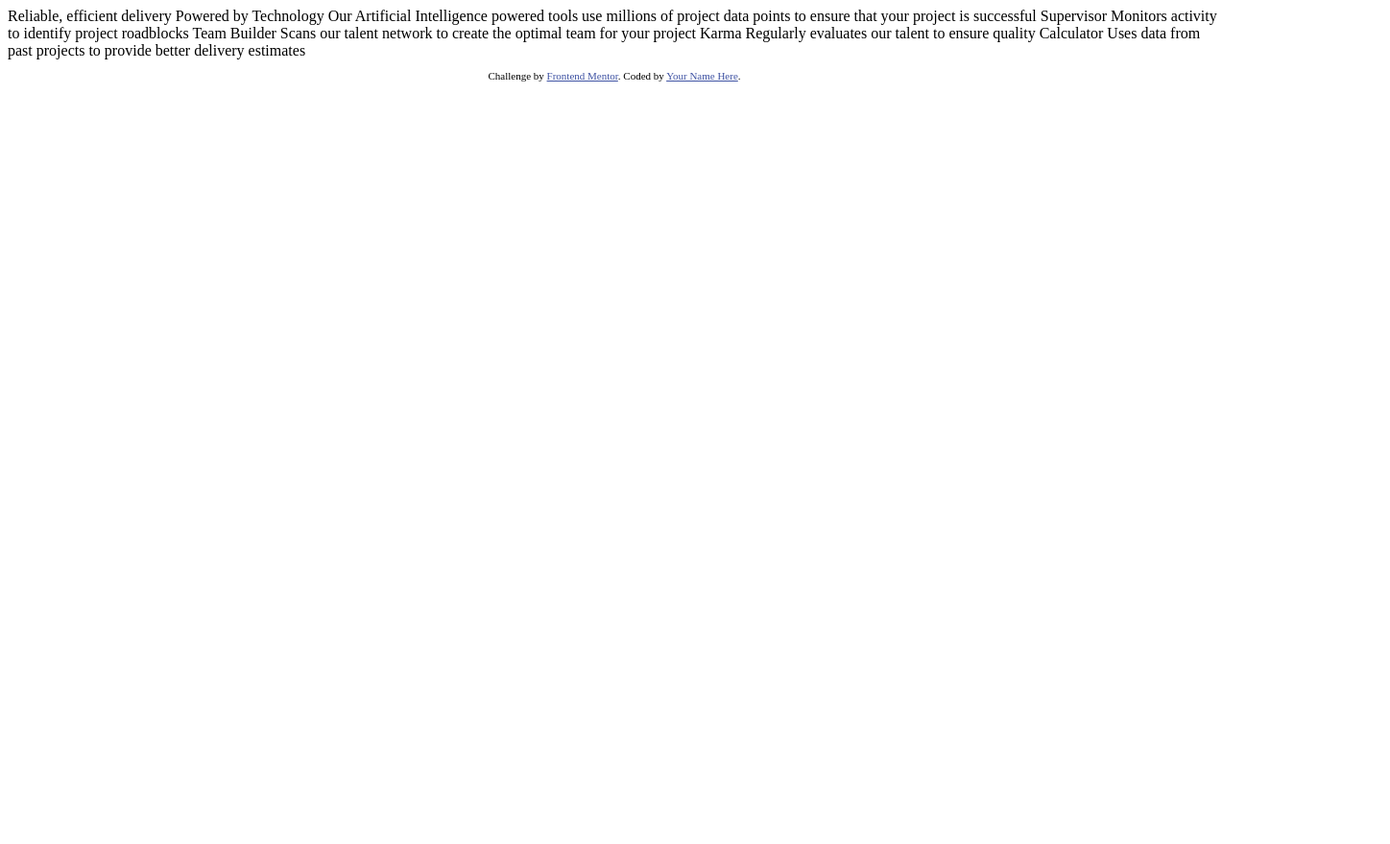
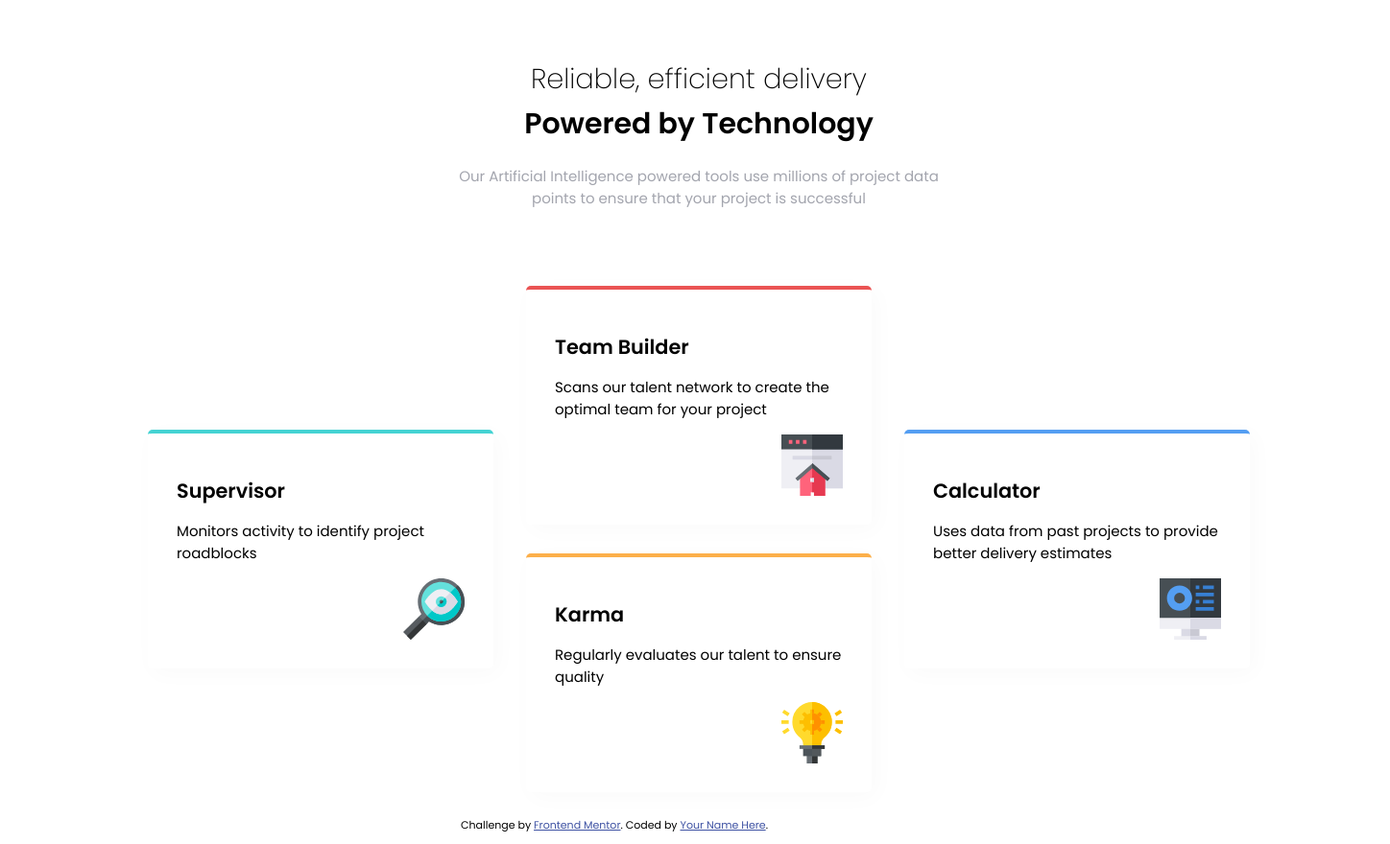
Before and after one commit to aleknovkovski/fementor-four-card-feature-section-master, a plain HTML site: page index.html in a window 1280 px wide. Shown: the whole page at 96% size, 1448 px wide, since content can reach past the window. Before the commit the page ends 800 px from the top, so only its background shows below. Drawn offline with Linux system fonts and the light colour scheme.

Commit message:
finalized

```diff
--- /dev/null
+++ b/css/styles.css
@@ -0,0 +1,75 @@
+body {
+    font-family: Poppins;
+    font-size: 15px;
+    text-align: center;
+}
+
+.branding {
+    width: 35%;
+    display: block;
+    padding: 50px;
+    margin: 0 auto;
+}
+
+.branding h2 {
+    line-height: 1px;
+    font-weight: 200;
+    font-size: 1.8rem;
+}
+
+.branding p {
+    color: hsl(229, 6%, 66%)
+}
+
+#cards {
+    width: 1440px;
+    margin: 0 auto;
+}
+
+.card {
+    box-shadow: hsl(0, 0%, 98%) 5px 5px 25px;
+    width: 300px;
+    padding: 30px;
+    margin: 15px;
+    border-radius: 5px;
+    text-align: left;
+    display: inline-block;
+    position: relative;
+}
+
+.card:hover {
+
+    box-shadow: hsl(0, 0%, 88%) 5px 5px 25px;
+    /*border-right: 1px hsl(0, 0%, 98%) solid;*/
+    /*border-left: 1px hsl(0, 0%, 98%) solid;*/
+    /*border-bottom: 1px hsl(0, 0%, 78%) solid;*/
+}
+.card img {
+    float:right
+}
+
+.card h1 {
+    font-size: 1.3rem;
+}
+/*this positions the side cards*/
+
+.side {
+    top: 150px;
+}
+
+/*this determines the colors of each card*/
+.left {
+    border-top: 4px hsl(180, 62%, 55%) solid;
+}
+
+.top {
+    border-top: 4px hsl(0, 78%, 62%) solid;
+}
+
+.right {
+    border-top: 4px hsl(212, 86%, 64%) solid;
+}
+
+.bottom {
+    border-top: 4px hsl(34, 97%, 64%) solid;
+}
--- a/index.html
+++ b/index.html
@@ -5,7 +5,9 @@
   <meta name="viewport" content="width=device-width, initial-scale=1.0"> <!-- displays site properly based on user's device -->
 
   <link rel="icon" type="image/png" sizes="32x32" href="./images/favicon-32x32.png">
-
+  <link rel="stylesheet" href="css/styles.css">
+  <link rel="preconnect" href="https://fonts.gstatic.com">
+  <link href="https://fonts.googleapis.com/css2?family=Poppins:wght@200;400;600&display=swap" rel="stylesheet">
   <title>Frontend Mentor | Four card feature section</title>
 
   <!-- Feel free to remove these styles or customise in your own stylesheet 👍 -->
@@ -16,23 +18,40 @@
 </head>
 <body>
 
-  Reliable, efficient delivery
-  Powered by Technology
+<div id="cards">
 
-  Our Artificial Intelligence powered tools use millions of project data points
-  to ensure that your project is successful
+  <div class="branding">
+    <h2>Reliable, efficient delivery</h2>
+    <h1>Powered by Technology</h1>
 
-  Supervisor
-  Monitors activity to identify project roadblocks
+    <p>Our Artificial Intelligence powered tools use millions of project data points
+      to ensure that your project is successful</p>
+  </div>
+  <div class="left side card">
+    <h1>Supervisor</h1>
+    <p>Monitors activity to identify project roadblocks</p>
+    <img src="images/icon-supervisor.svg" alt="">
+  </div>
 
-  Team Builder
-  Scans our talent network to create the optimal team for your project
+  <div class="top card">
+    <h1>Team Builder</h1>
+    <p>Scans our talent network to create the optimal team for your project</p>
+    <img src="images/icon-team-builder.svg" alt="">
+  </div>
 
-  Karma
-  Regularly evaluates our talent to ensure quality
+  <div class="right side card">
+    <h1>Calculator</h1>
+    <p>Uses data from past projects to provide better delivery estimates</p>
+    <img src="images/icon-calculator.svg" alt="">
+  </div>
 
-  Calculator
-  Uses data from past projects to provide better delivery estimates
+  <div class="bottom card">
+    <h1>Karma</h1>
+    <p>Regularly evaluates our talent to ensure quality</p>
+    <img src="images/icon-karma.svg" alt="">
+  </div>
+</div>
+
 
 
   <footer>
```
